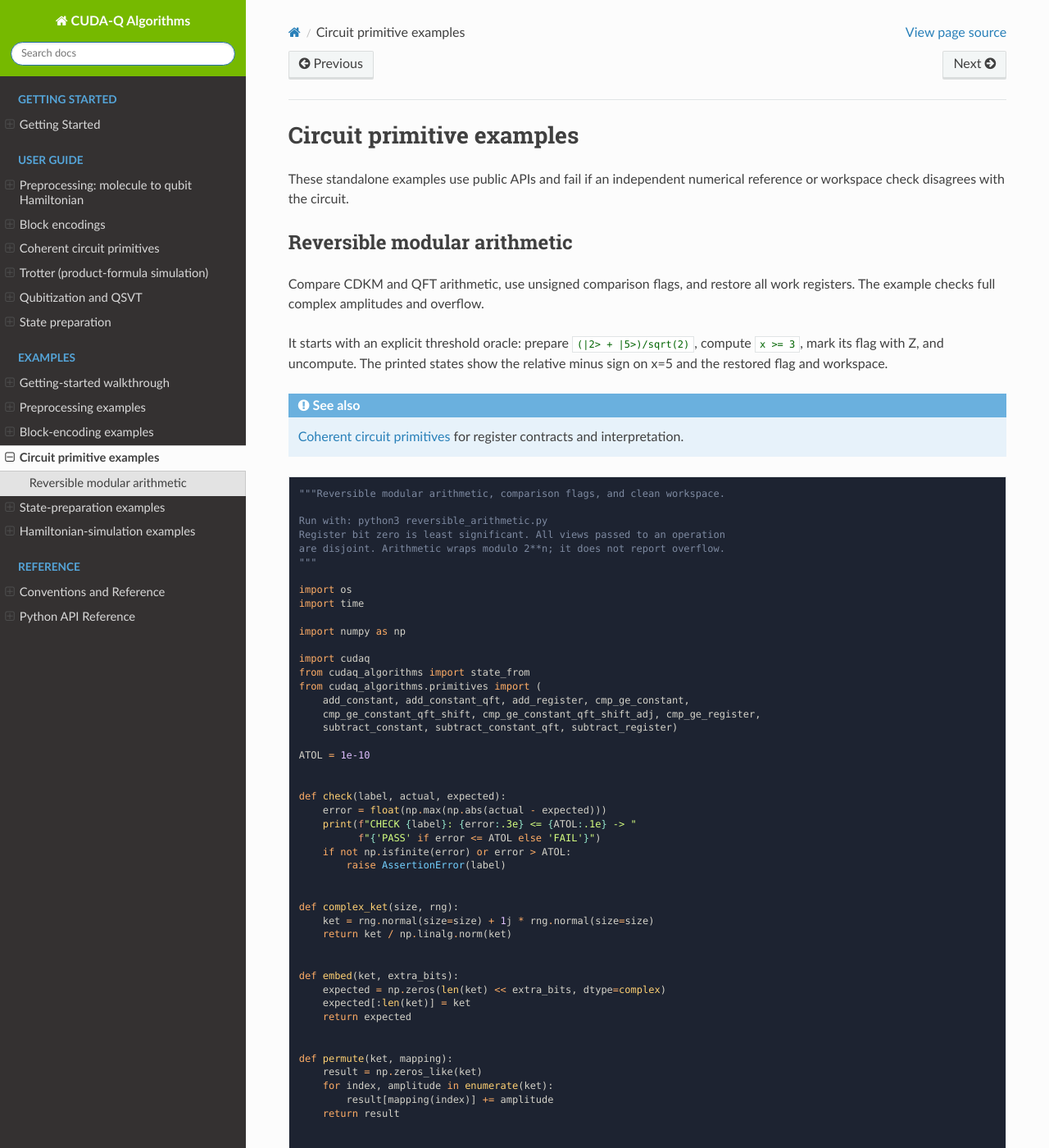
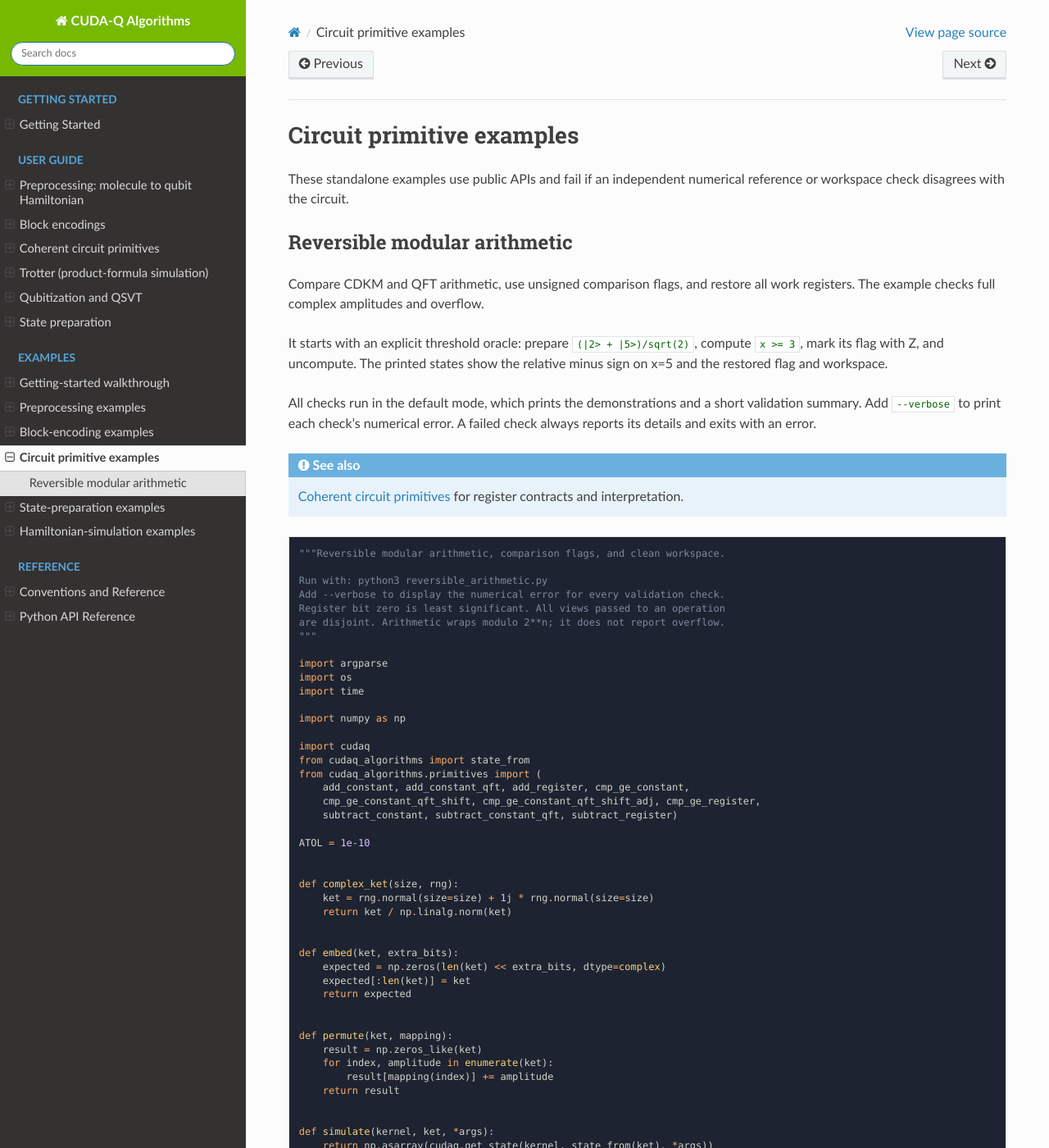
Before and after one commit to NVIDIA/cudaq-algorithms, a Sphinx documentation site: the page built from docs/sphinx/examples_rst/primitives.rst, in a window 1280 px wide and 1400 px high. Shown: the whole window at 82% size. Built offline with Sphinx 7.4.7 and the Read the Docs theme 3.1.0, drawn with Linux system fonts in a browser that asks for light colours; some of the changed text lies outside the part shown.

Commit message:
docs: make arithmetic validation diagnostics opt in
Signed-off-by: Scott Thornton <wsttiger@gmail.com>

```diff
--- a/docs/sphinx/examples/python/reversible_arithmetic.py
+++ b/docs/sphinx/examples/python/reversible_arithmetic.py
@@ -5,10 +5,12 @@
 """Reversible modular arithmetic, comparison flags, and clean workspace.
 
 Run with: python3 reversible_arithmetic.py
+Add --verbose to display the numerical error for every validation check.
 Register bit zero is least significant. All views passed to an operation
 are disjoint. Arithmetic wraps modulo 2**n; it does not report overflow.
 """
 
+import argparse
 import os
 import time
 
@@ -22,14 +24,6 @@
     subtract_constant, subtract_constant_qft, subtract_register)
 
 ATOL = 1e-10
-
-
-def check(label, actual, expected):
-    error = float(np.max(np.abs(actual - expected)))
-    print(f"CHECK {label}: {error:.3e} <= {ATOL:.1e} -> "
-          f"{'PASS' if error <= ATOL else 'FAIL'}")
-    if not np.isfinite(error) or error > ATOL:
-        raise AssertionError(label)
 
 
 def complex_ket(size, rng):
@@ -156,7 +150,7 @@
                         logical[n:n + 1])
 
 
-def show_threshold_oracle():
+def show_threshold_oracle(verbose=False):
     """Display actual simulated amplitudes for a two-value threshold oracle."""
     n = 3
     modulus = 1 << n
@@ -205,7 +199,10 @@
           "distinguish them.")
     print("The flag and all work/carry qubits return to zero; the oracle "
           "can be reused.")
-    print(f"All four full-state references verified at tolerance {ATOL:.1e}.")
+    if verbose:
+        print(
+            f"All four full-state references verified at tolerance {ATOL:.1e}."
+        )
 
 
 @cudaq.kernel
@@ -231,7 +228,17 @@
     add_constant_qft(target, 1)
 
 
-def main():
+def main(verbose=False):
+
+    def check(label, actual, expected):
+        error = float(np.max(np.abs(actual - expected)))
+        passed = np.isfinite(error) and error <= ATOL
+        if verbose or not passed:
+            print(f"CHECK {label}: {error:.3e} <= {ATOL:.1e} -> "
+                  f"{'PASS' if passed else 'FAIL'}")
+        if not passed:
+            raise AssertionError(label)
+
     start = time.perf_counter()
     cudaq.set_target(os.environ.get("CUDAQ_DEFAULT_SIMULATOR", "qpp-cpu"))
     rng = np.random.default_rng(7)
@@ -240,7 +247,7 @@
     mask = modulus - 1
     print("Three-bit unsigned operands; arithmetic is modulo 8.")
     print("All carry/work qubits start at zero and must return to zero.")
-    show_threshold_oracle()
+    show_threshold_oracle(verbose)
     print("\n a  b   (a+b) mod 8  (b-a) mod 8")
     for a, b in ((1, 2), (3, 7), (7, 7)):
         basis = np.zeros(modulus * modulus, dtype=complex)
@@ -363,9 +370,15 @@
                   f"{resources.count_controls('r1', 0):9d}")
     print(
         "Zero Toffolis in QFT arithmetic does not imply zero synthesis cost.")
+    print("All arithmetic, comparison, and workspace checks passed.")
     print(f"Maximum executed qubits: {2*n+2}; "
           f"elapsed: {time.perf_counter() - start:.2f}s")
 
 
 if __name__ == "__main__":
-    main()
+    parser = argparse.ArgumentParser(description=__doc__.splitlines()[0])
+    parser.add_argument(
+        "--verbose",
+        action="store_true",
+        help="show the numerical error for every validation check")
+    main(verbose=parser.parse_args().verbose)
--- a/docs/sphinx/examples_rst/primitives.rst
+++ b/docs/sphinx/examples_rst/primitives.rst
@@ -14,6 +14,10 @@
 compute ``x >= 3``, mark its flag with Z, and uncompute. The printed states
 show the relative minus sign on x=5 and the restored flag and workspace.
 
+All checks run in the default mode, which prints the demonstrations and a
+short validation summary. Add ``--verbose`` to print each check's numerical
+error. A failed check always reports its details and exits with an error.
+
 .. seealso::
 
    :doc:`../guide/primitives` for register contracts and interpretation.
```
